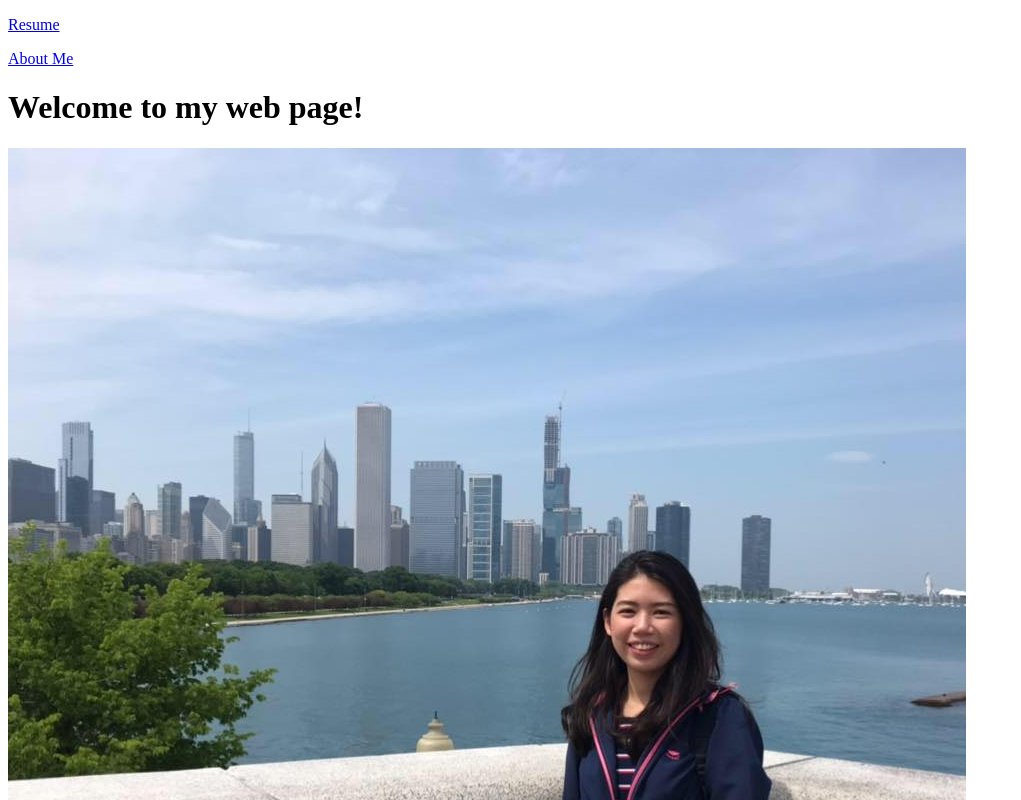
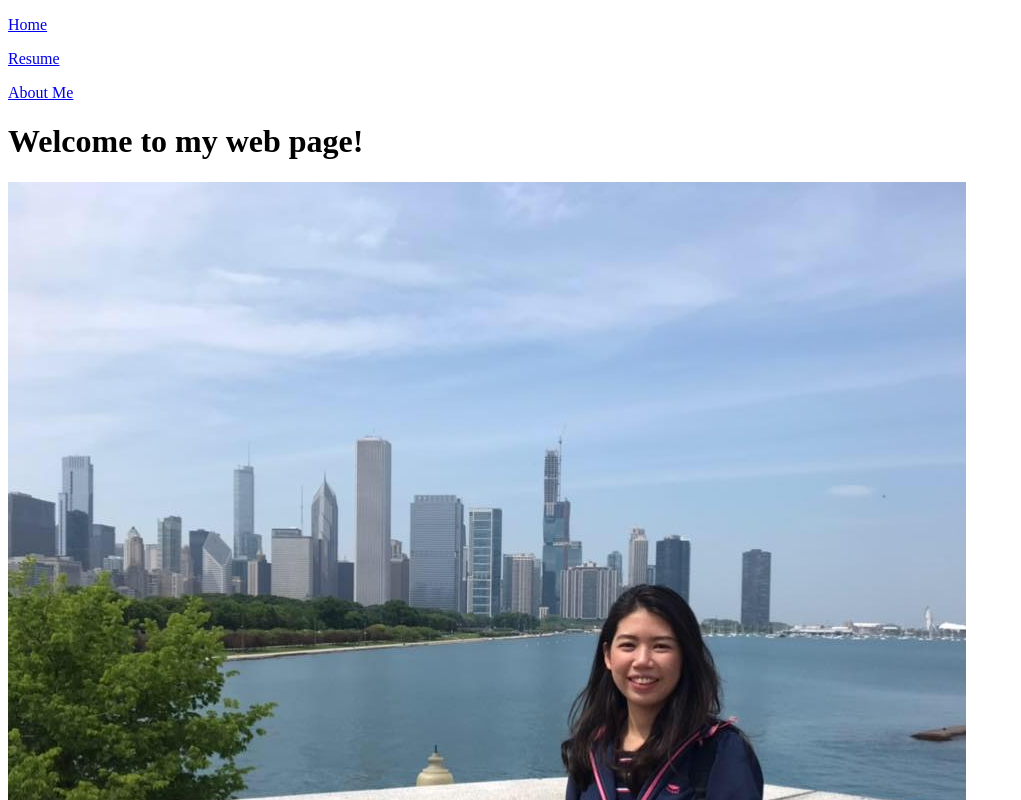
Before and after one commit to hyang77/project1, a plain HTML site: page index.html in a window 1280 px wide. Shown: the top 800 px of the page, without its empty margins (0-1021 px from the left). Drawn offline with Linux system fonts and the light colour scheme.

Commit message:
changed navigation list

```diff
--- a/index.html
+++ b/index.html
@@ -6,8 +6,9 @@
 	</head>
 	<body>
 		<header>
-			<p><a href="Resume.html">Resume</a></p>
-			<p><a href="AboutMe.html">About Me</a></p>
+			<p><a href="index.html">Home</a></p>
+			<p><a href="resume.html">Resume</a></p>
+			<p><a href="aboutme.html">About Me</a></p>
 			<h1>Welcome to my web page!</h1>
 			<img src="images/me.jpg" alt="Life Photo">
 		</header>
```
Also changed, not shown: AboutMe.html (+2 -1 lines), Resume.html (+2 -1 lines).
